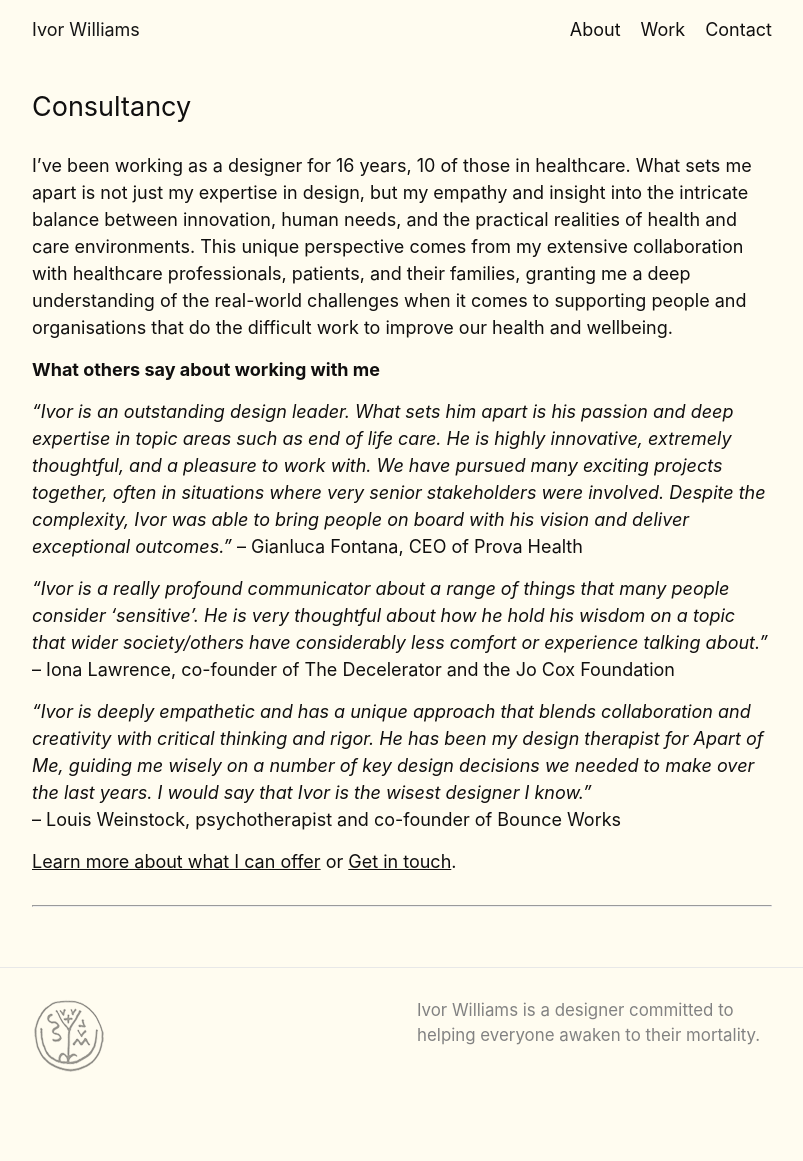
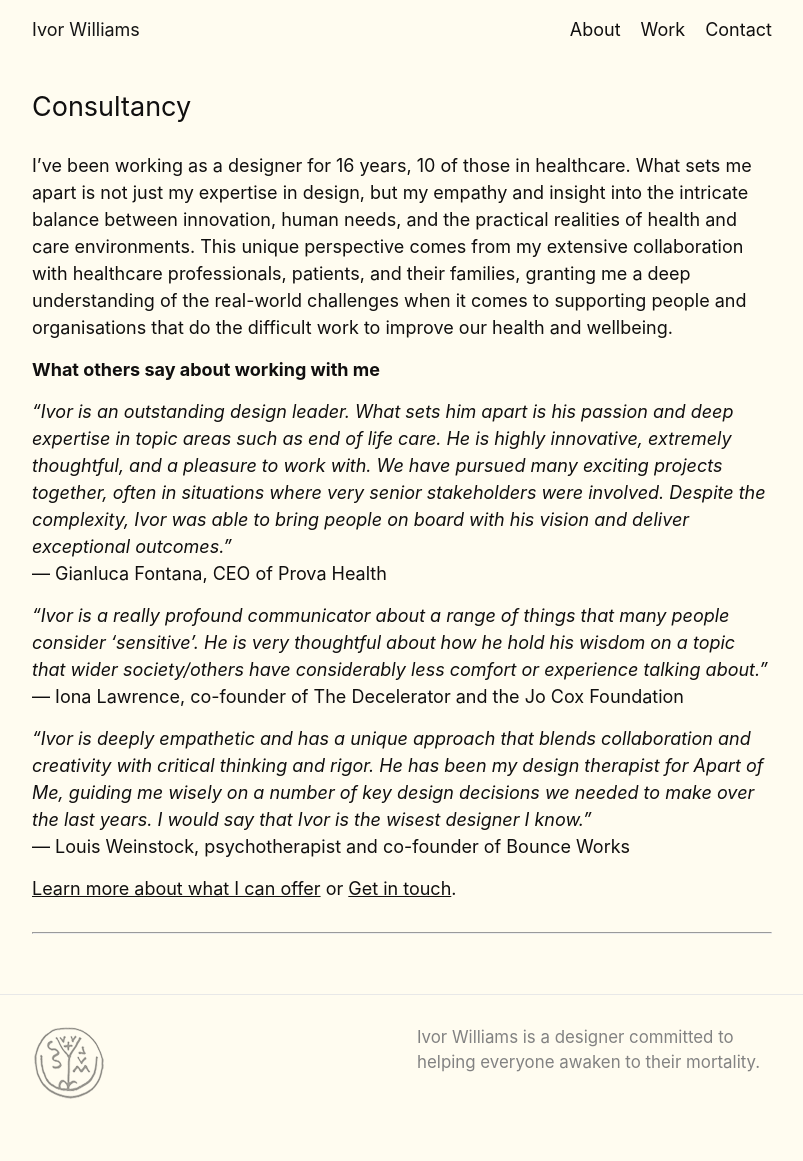
Before and after one commit to ivorinfo/iw, a Jekyll site: the page built from consultancy.md, in a window 1280 px wide. Shown: the whole page, without its empty margins (238-1041 px from the left). Built offline with Jekyll 4.4.1, drawn with Linux system fonts in a browser that asks for light colours; before the commit the page ends 1134 px from its top, so only the background shows below that.

Commit message:
Update consultancy.md

```diff
--- a/consultancy.md
+++ b/consultancy.md
@@ -9,13 +9,13 @@
 **What others say about working with me**
 
 *"Ivor is an outstanding design leader. What sets him apart is his passion and deep expertise in topic areas such as end of life care. He is highly innovative, extremely thoughtful, and a pleasure to work with. We have pursued many exciting projects together, often in situations where very senior stakeholders were involved. Despite the complexity, Ivor was able to bring people on board with his vision and deliver exceptional outcomes."*
-– Gianluca Fontana, CEO of Prova Health
+— Gianluca Fontana, CEO of Prova Health
 
 *"Ivor is a really profound communicator about a range of things that many people consider 'sensitive'. He is very thoughtful about how he hold his wisdom on a topic that wider society/others have considerably less comfort or experience talking about."*
-– Iona Lawrence, co-founder of The Decelerator and the Jo Cox Foundation
+— Iona Lawrence, co-founder of The Decelerator and the Jo Cox Foundation
 
 *"Ivor is deeply empathetic and has a unique approach that blends collaboration and creativity with critical thinking and rigor. He has been my design therapist for Apart of Me, guiding me wisely on a number of key design decisions we needed to make over the last years. I would say that Ivor is the wisest designer I know."*
-– Louis Weinstock, psychotherapist and co-founder of Bounce Works
+— Louis Weinstock, psychotherapist and co-founder of Bounce Works
 
 [Learn more about what I can offer](/design) or [Get in touch](mailto:mail@ivorwilliams.info).
 
```
